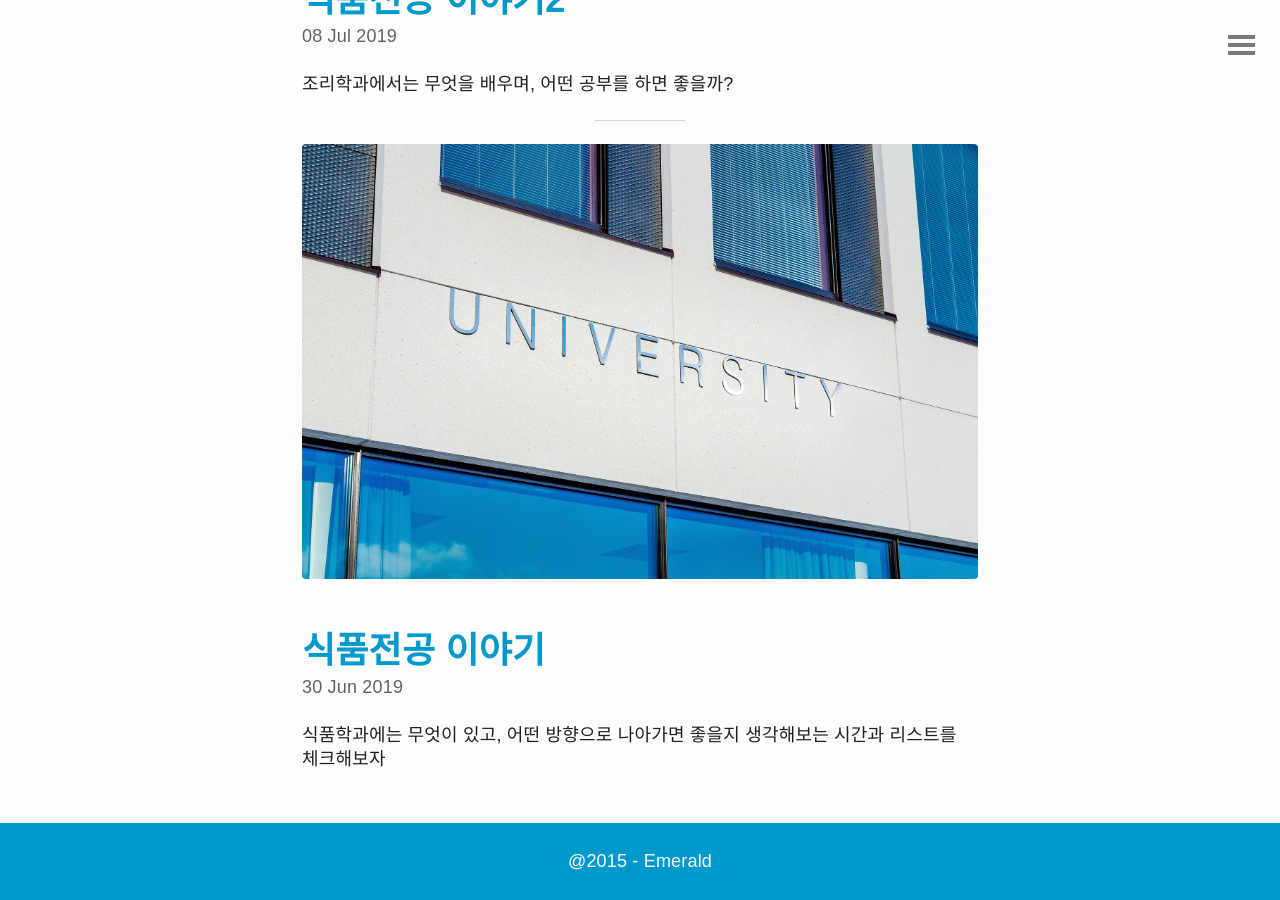
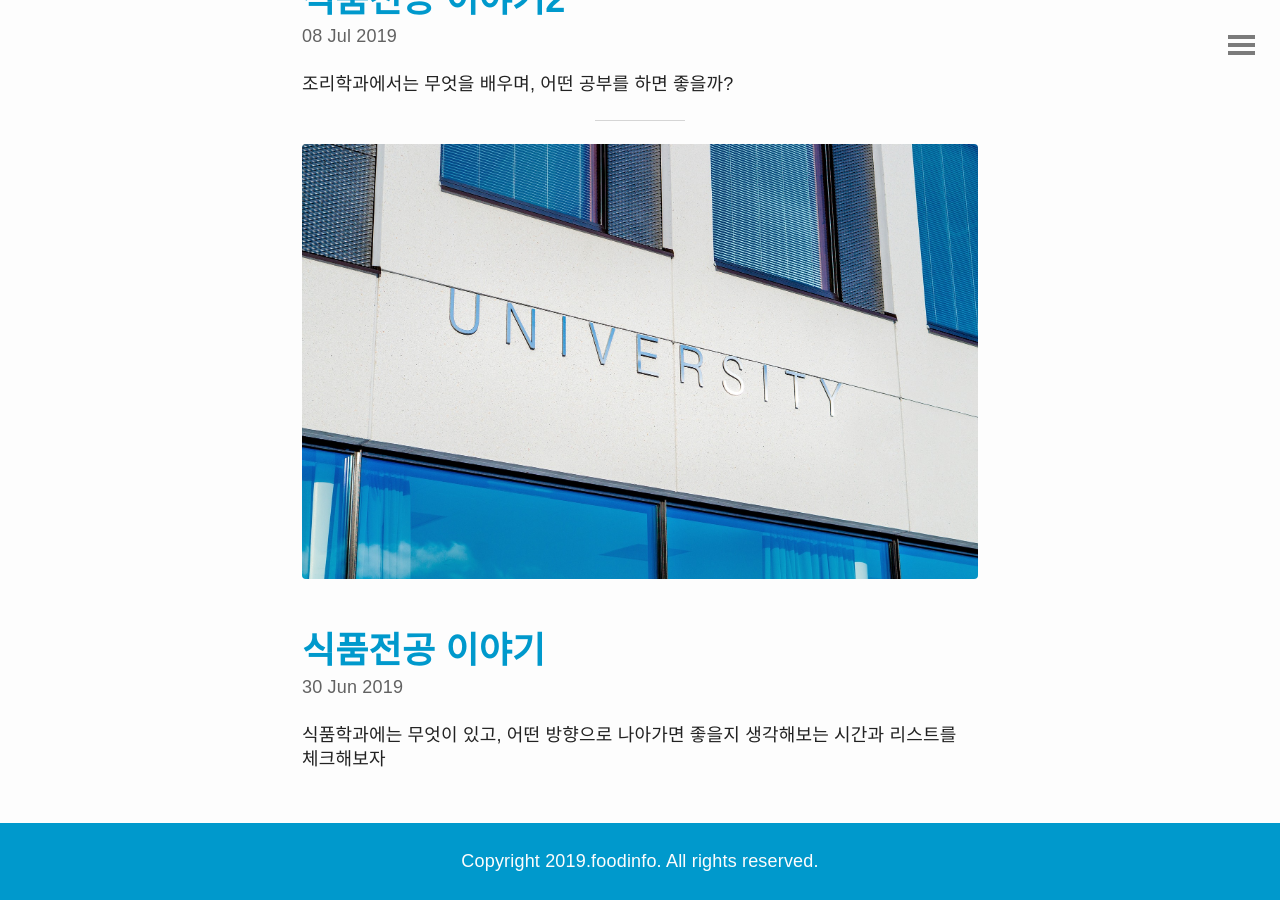
Before and after one commit to sese2/foodstory, a Jekyll site: the page built from index.html, in a window 1280 px wide and 900 px high, scrolled down 2870 px. Built offline with Jekyll 4.4.1, drawn with Linux system fonts in a browser that asks for light colours; some web fonts are replaced; the list of posts is cut into pages by our own code.

Commit message:
Update footer.html

```diff
--- a/_includes/footer.html
+++ b/_includes/footer.html
@@ -1 +1 @@
-<footer class="footer"><span>@2015 - Emerald</span></footer>
+<footer class="footer"><span> Copyright 2019.foodinfo. All rights reserved.</span></footer>
```
